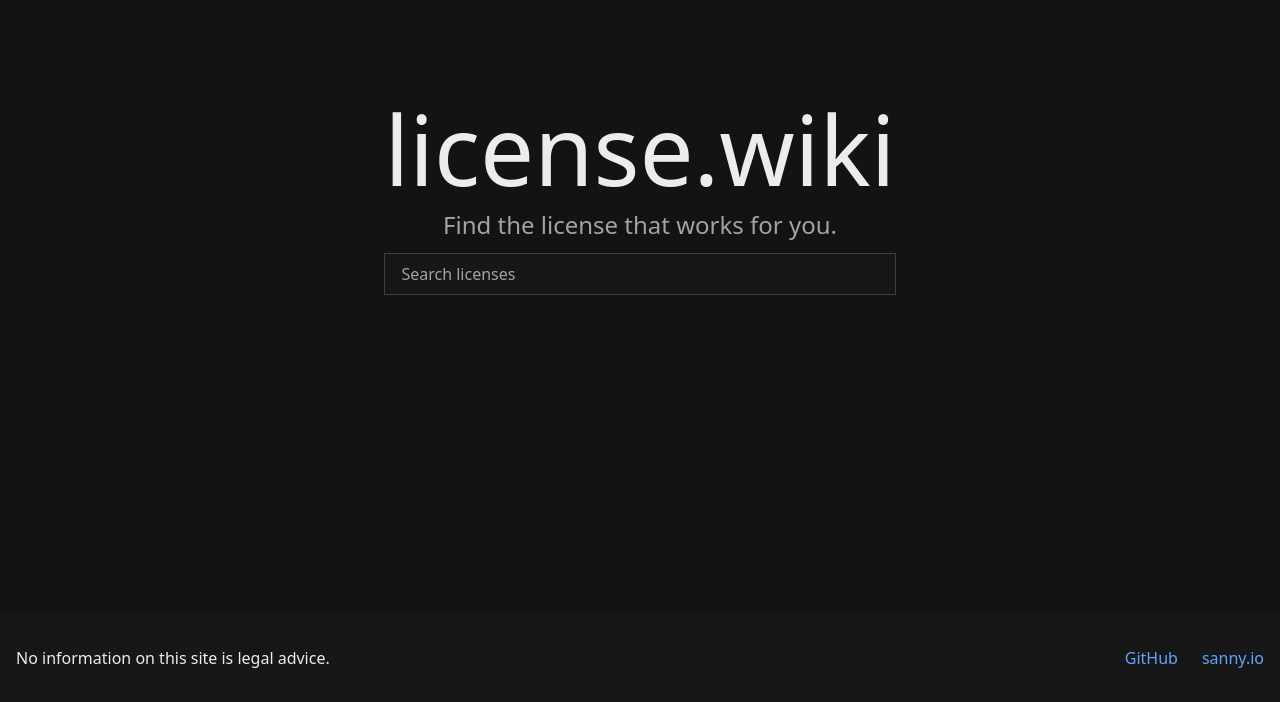
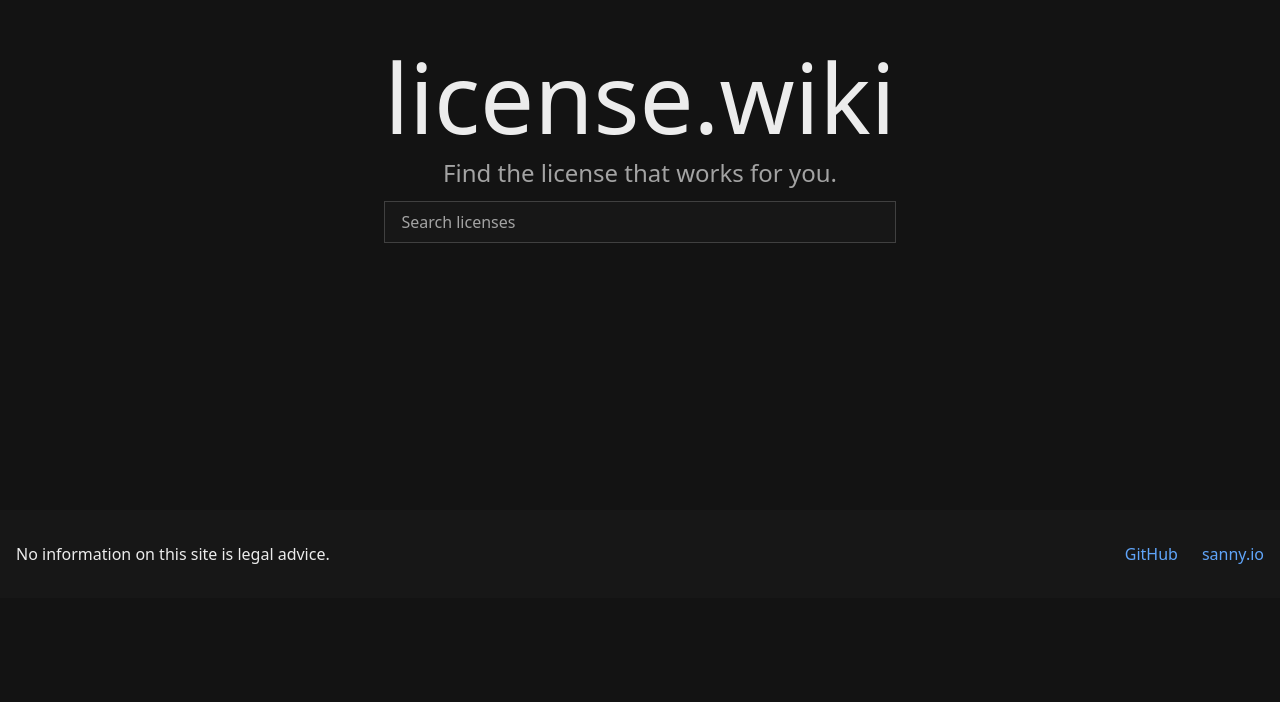
Before and after one commit to sanny-io/licensewiki, a Next.js app: page / in a window 1280 px wide. Shown: the part 202-904 px from the top of the page. After the commit the page ends 800 px from the top, so only its background shows below. Built offline with nearby package versions, Linux system fonts and the light colour scheme.

Commit message:
Fix sticky footer.

```diff
--- a/index.css
+++ b/index.css
@@ -4,8 +4,21 @@
 
 @layer base {
   html,
-  body {
-    @apply min-h-screen;
+  body,
+  #__next {
+    @apply h-full;
+  }
+
+  #__next {
+    @apply flex flex-col;
+  }
+
+  #__next > main {
+    @apply flex-grow flex-shrink-0;
+  }
+
+  #__next > footer {
+    @apply flex-shrink-0;
   }
 
   body {
--- a/pages/index.js
+++ b/pages/index.js
@@ -27,7 +27,7 @@ export default function Home({ licenses, defaultLicenseSearchText = '', children
   }
 
   return (
-    <div className="flex flex-col items-center justify-center min-h-screen">
+    <main className="flex flex-col items-center justify-center">
       <form onSubmit={handleSearchSubmit} className="flex flex-col text-center py-9 gap-y-3">
         <h1 className="text-6xl sm:text-7xl md:text-8xl">license.wiki</h1>
         <span className="text-2xl text-gray-400">Find the license that works for you.</span>
@@ -50,7 +50,7 @@ export default function Home({ licenses, defaultLicenseSearchText = '', children
       </form>
 
       {children}
-    </div>
+    </main>
   )
 }
 
```
